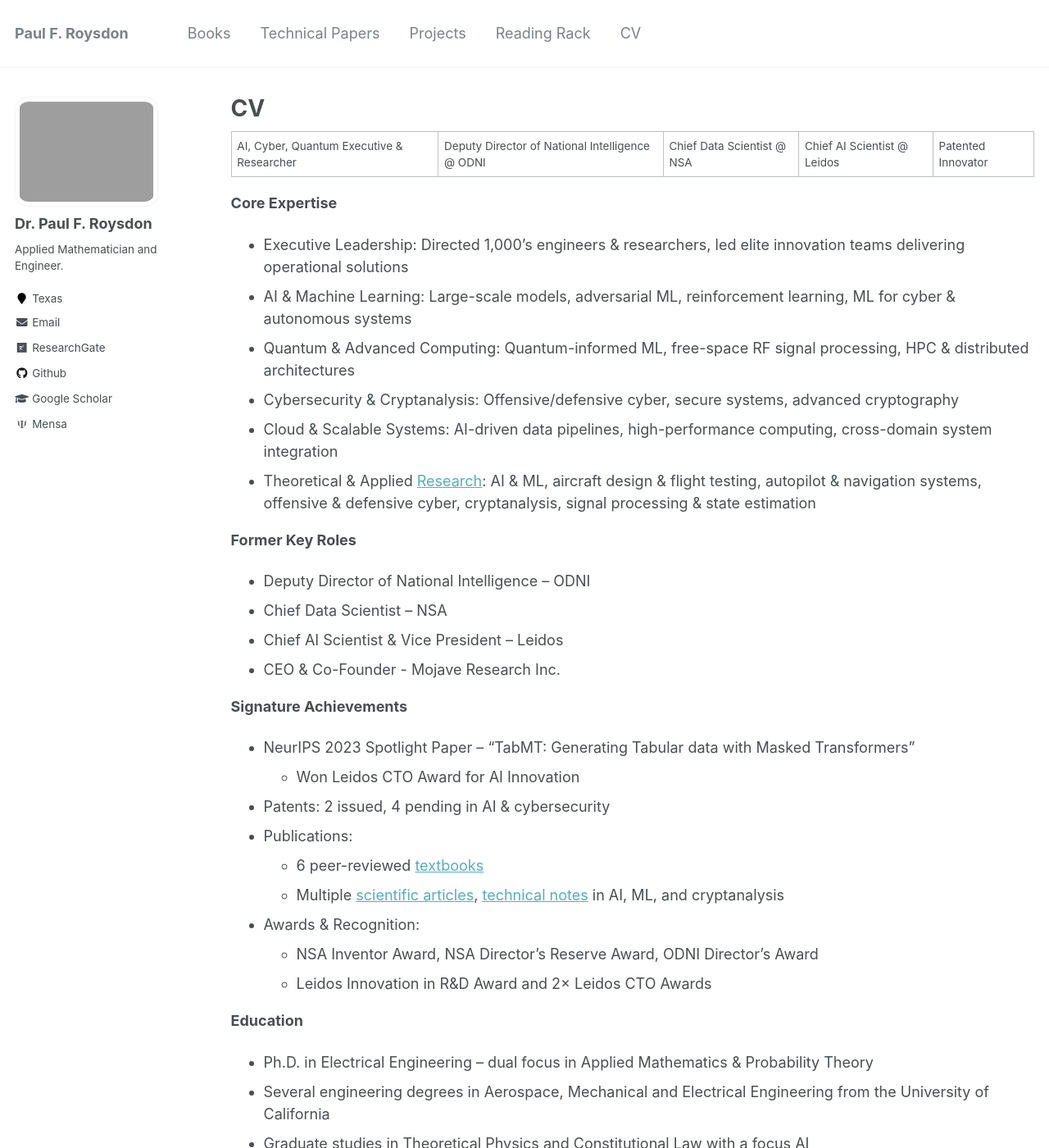
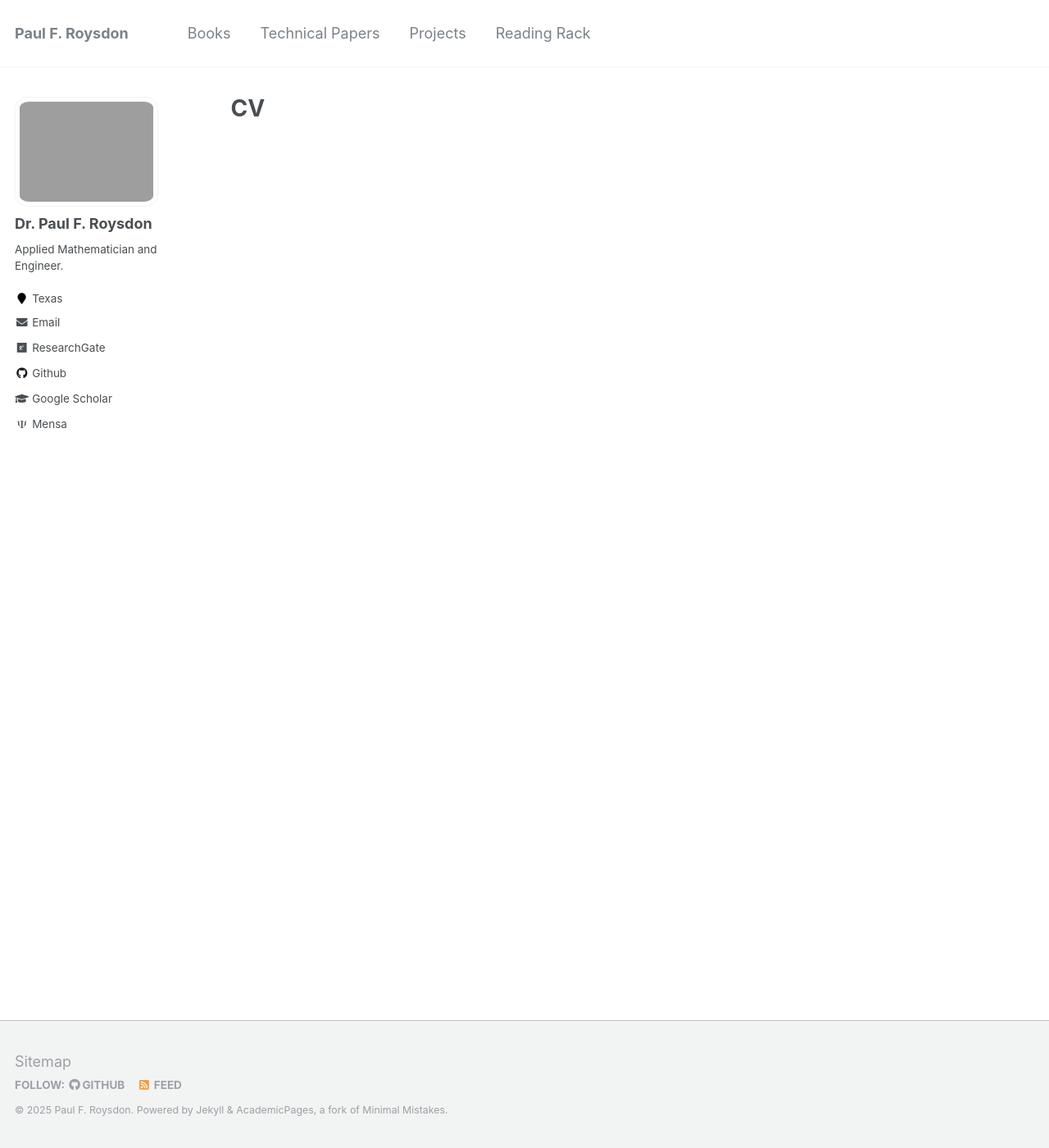
Before and after one commit to pfroysdon/pfroysdon.github.io, a Jekyll site: the page built from _pages/cv.md, in a window 1280 px wide and 1400 px high. Shown: the whole window at 82% size. Built offline with Jekyll 4.4.1, drawn with Linux system fonts in a browser that asks for light colours; some web fonts are replaced; some of the changed text lies outside the part shown.

Commit message:
update links

```diff
--- a/_data/navigation.yml
+++ b/_data/navigation.yml
@@ -32,8 +32,8 @@ main:
 #  - title: "Blog Posts"
 #    url: /year-archive/
 
-  - title: "CV"
-    url: /cv/
+# - title: "CV"
+#   url: /cv/
 
 #  - title: "Guide"
 #    url: /markdown/
--- a/_pages/cv.md
+++ b/_pages/cv.md
@@ -4,44 +4,3 @@ title: "CV"
 permalink: /cv/
 author_profile: true
 ---
-
-AI, Cyber, Quantum Executive & Researcher | Deputy Director of National Intelligence @ ODNI | Chief Data Scientist @ NSA | Chief AI Scientist @ Leidos | Patented Innovator
-
-**Core Expertise**
-- Executive Leadership: Directed 1,000's engineers & researchers, led elite innovation teams delivering operational solutions
-- AI & Machine Learning: Large-scale models, adversarial ML, reinforcement learning, ML for cyber & autonomous systems
-- Quantum & Advanced Computing: Quantum-informed ML, free-space RF signal processing, HPC & distributed architectures
-- Cybersecurity & Cryptanalysis: Offensive/defensive cyber, secure systems, advanced cryptography
-- Cloud & Scalable Systems: AI-driven data pipelines, high-performance computing, cross-domain system integration
-- Theoretical & Applied [Research](https://pfroysdon.github.io/projects/): AI & ML, aircraft design & flight testing, autopilot & navigation systems, offensive & defensive cyber, cryptanalysis, signal processing & state estimation
-
-**Former Key Roles**
-- Deputy Director of National Intelligence – ODNI
-- Chief Data Scientist – NSA
-- Chief AI Scientist & Vice President – Leidos
-- CEO & Co-Founder - Mojave Research Inc.
-
-**Signature Achievements**
-- NeurIPS 2023 Spotlight Paper – “TabMT: Generating Tabular data with Masked Transformers”
-	- Won Leidos CTO Award for AI Innovation
-- Patents: 2 issued, 4 pending in AI & cybersecurity
-- Publications:
-	- 6 peer-reviewed [textbooks](http://www.roysdonfibonaccipress.com/)
-	- Multiple [scientific articles](https://github.com/pfroysdon/publications/tree/main/Papers), [technical notes](https://github.com/pfroysdon/publications/tree/main/Tech_Notes) in AI, ML, and cryptanalysis
-- Awards & Recognition:
-	- NSA Inventor Award, NSA Director’s Reserve Award, ODNI Director’s Award
-	- Leidos Innovation in R&D Award and 2× Leidos CTO Awards
-
-**Education**
-- Ph.D. in Electrical Engineering – dual focus in Applied Mathematics & Probability Theory
-- Several engineering degrees in Aerospace, Mechanical and Electrical Engineering from the University of California
-- Graduate studies in Theoretical Physics and Constitutional Law with a focus AI
-
-**Big Tech-Relevant Impact**
-- AI/ML & Quantum Leadership
-- Cyber & Secure Computing Expertise for Cloud & Trust & Safety
-- Proven Track Record of patented innovation and operational deployment at national scale
-
-**Outside Interests**
-- [Competition Aerobatics](https://youtu.be/AFlVtWswTNU) in a Pitts S2
-- [Horology and Watchmaking](https://www.roysdonwatchco.com/).
```
